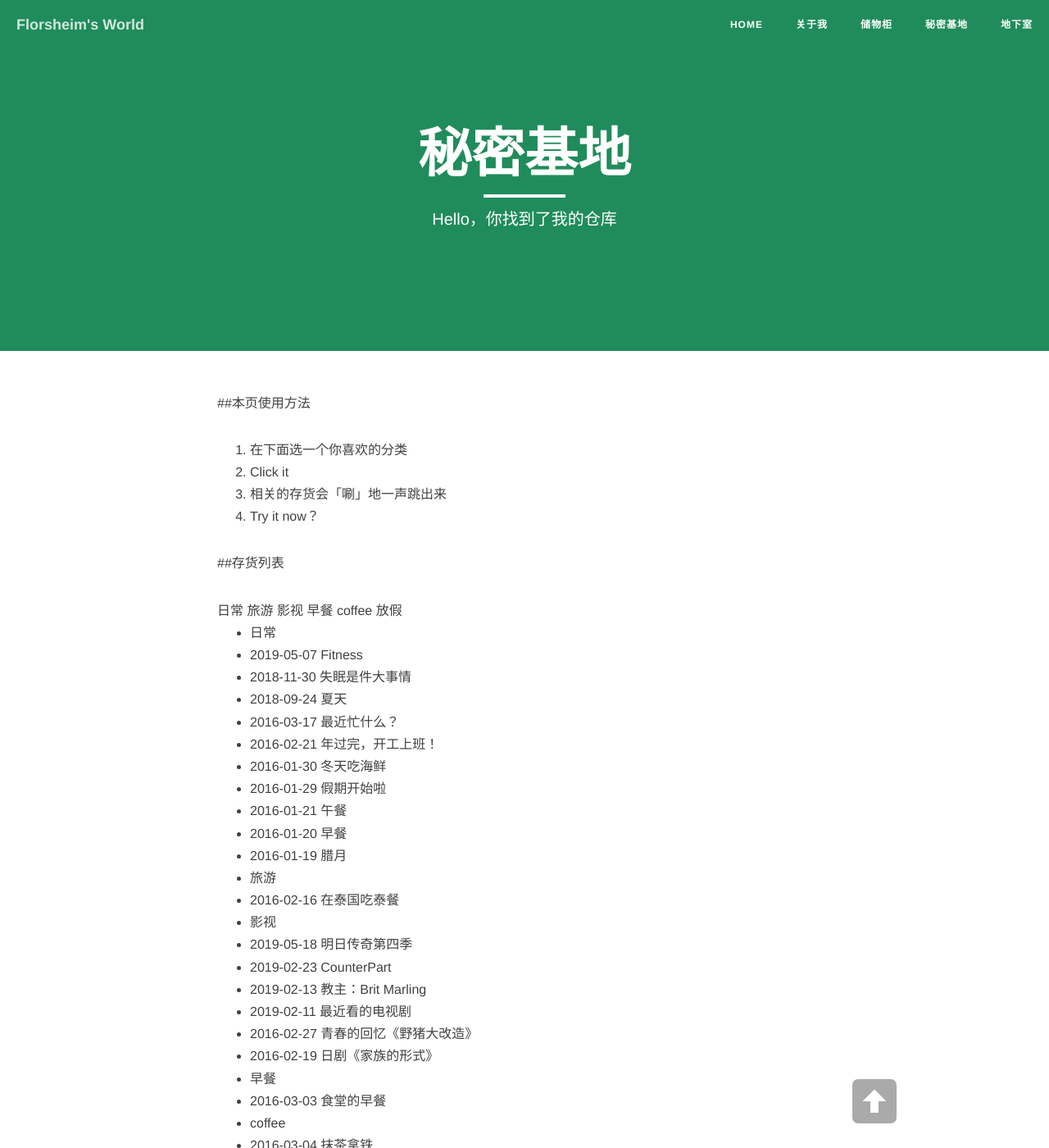
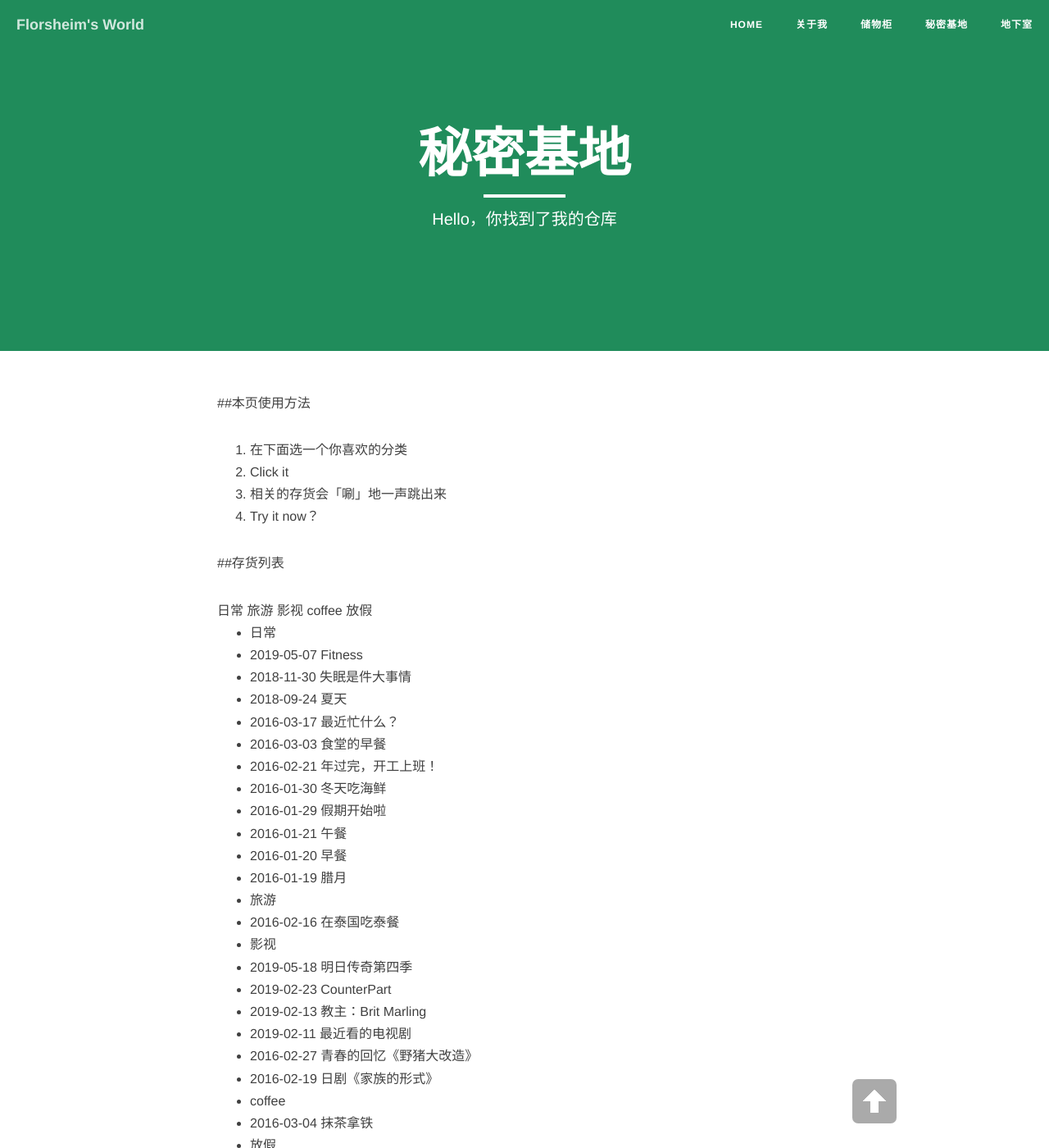
Before and after one commit to bear-kid/bear-kid.github.io, a Jekyll site: the page built from tags.md, in a window 1280 px wide and 1400 px high. Shown: the whole window at 82% size. Built offline with Jekyll 4.4.1, drawn with Linux system fonts in a browser that asks for light colours; nearby versions of some CDN libraries; library files that are not in the unit come from our copies.

Commit message:
Update 2016-03-03-warm-breakfast.md

```diff
--- a/_posts/2016-03-03-warm-breakfast.md
+++ b/_posts/2016-03-03-warm-breakfast.md
@@ -3,7 +3,7 @@ layout: post
 title: 食堂的早餐
 date: 2016-03-03
 categories: blog
-tags: [早餐]
+tags: [日常]
 descripiton: 第一次到食堂吃早餐，不知道如何形容今天的早餐
 
 ---
```
